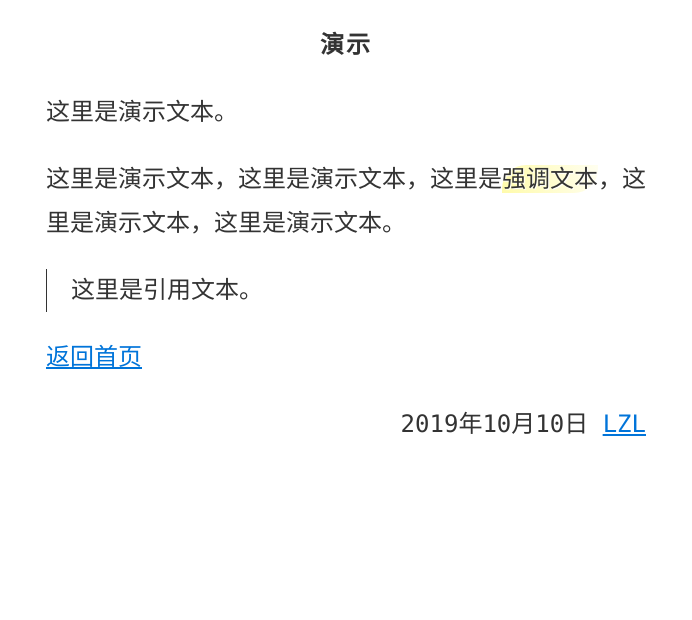
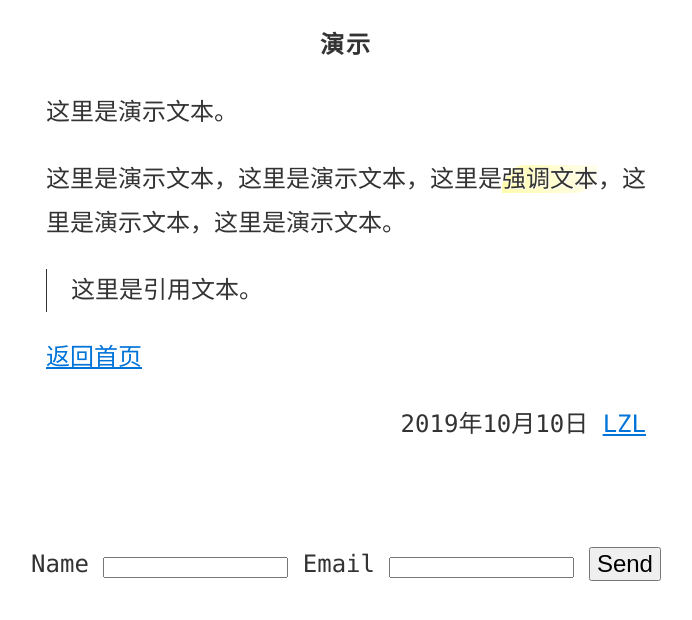
Before and after one commit to lzl/lzl.dev, an Eleventy site: page content/demo.md in a window 1280 px wide. Shown: the whole page, without its empty margins (294-986 px from the left). Built offline with nearby package versions, Linux system fonts and the light colour scheme; Eleventy itself is replaced by a stand-in of ours; files that its build step writes are made by us from their sources.

Commit message:
test Netlify Forms

```diff
--- a/_includes/blog.njk
+++ b/_includes/blog.njk
@@ -12,3 +12,6 @@ css: blog
     <a href="/" rel="author">{{ site.author.name }}</a>
   </footer>
 </article>
+<section style="margin-top: 100px; text-align: center;">
+{% include "subscribe.njk" %}
+</section>
--- /dev/null
+++ b/_includes/subscribe.njk
@@ -0,0 +1,5 @@
+<form name="email" netlify>
+  <label>Name <input type="text" name="name" /></label>
+  <label>Email <input type="email" name="email" /></label>
+  <button type="submit" style="font-size: 1rem;">Send</button>
+</form>
```
